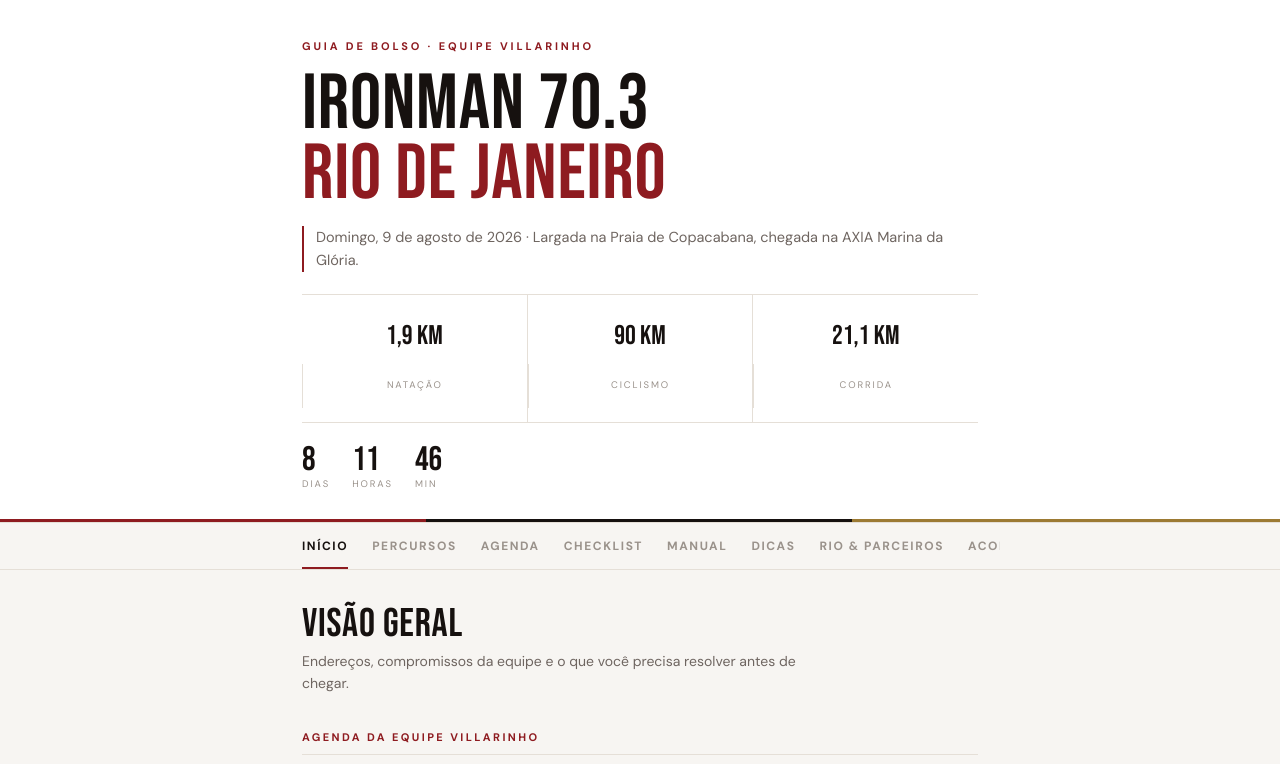
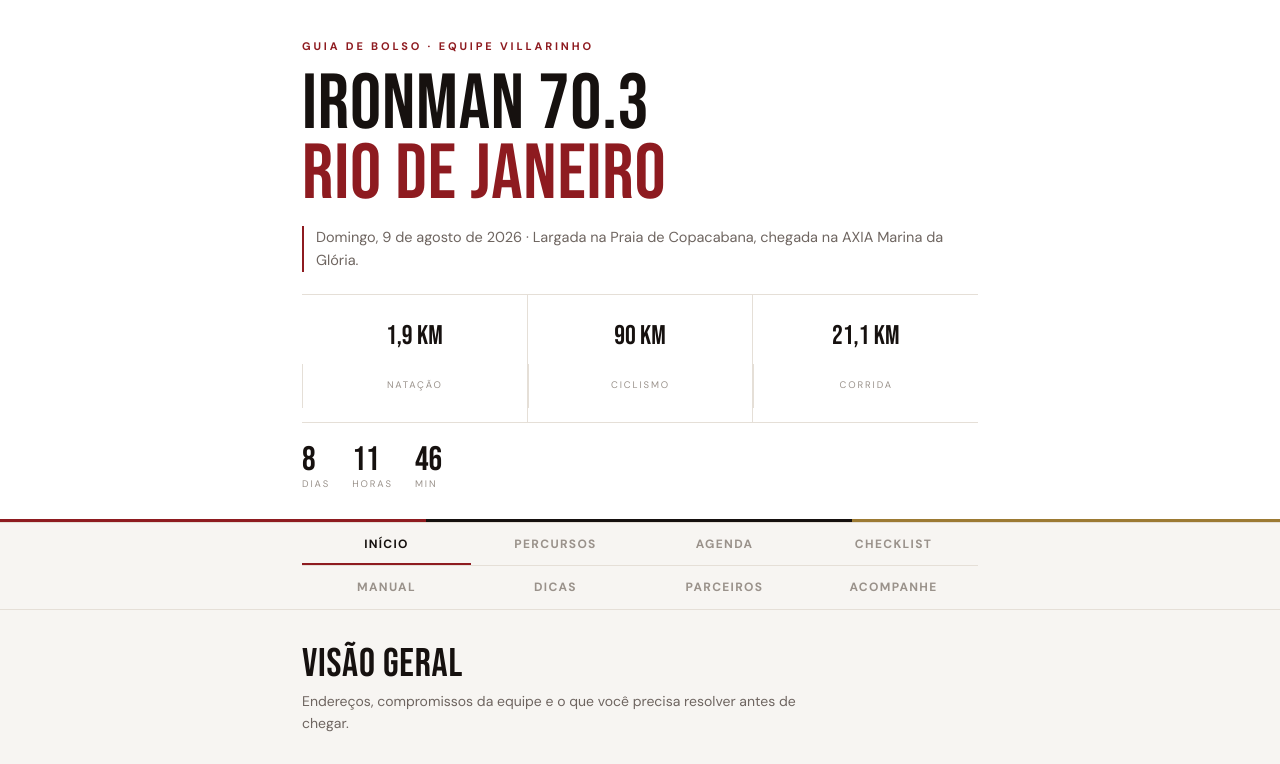
Before and after one commit to diogovil2016/Guia-de-bolso-equipe-villarinho, a plain HTML site: page index.html in a window 1280 px wide. Shown: the top 764 px of the page. Drawn offline with Linux system fonts and the light colour scheme.

Commit message:
Add files via upload

```diff
--- a/index.html
+++ b/index.html
@@ -78,14 +78,23 @@
   backdrop-filter:blur(12px);
   border-bottom:1px solid var(--linha);
 }
-.tabs{display:flex;gap:24px;overflow-x:auto;scrollbar-width:none;max-width:720px;margin:0 auto;padding:0 22px}
-.tabs::-webkit-scrollbar{display:none}
+.tabs{
+  display:grid;grid-template-columns:repeat(4,1fr);
+  max-width:720px;margin:0 auto;padding:0 14px;
+}
 .tab{
-  flex:0 0 auto;background:none;border:0;cursor:pointer;
-  font-family:"DM Sans",sans-serif;font-size:12px;font-weight:700;
-  letter-spacing:.13em;text-transform:uppercase;color:var(--tinta-3);
-  padding:15px 0 13px;border-bottom:2px solid transparent;
+  background:none;border:0;cursor:pointer;
+  font-family:"DM Sans",sans-serif;font-size:11px;font-weight:700;
+  letter-spacing:.07em;text-transform:uppercase;color:var(--tinta-3);
+  padding:13px 2px 11px;text-align:center;line-height:1.2;
+  border-bottom:2px solid transparent;
   transition:color .18s,border-color .18s;
+}
+.tab:nth-child(-n+4){border-top:0}
+.tab:nth-child(n+5){border-top:1px solid var(--linha)}
+@media(min-width:520px){
+  .tabs{padding:0 22px}
+  .tab{font-size:12px;letter-spacing:.11em;padding:14px 4px 12px}
 }
 .tab:hover{color:var(--tinta)}
 .tab.on{color:var(--tinta);border-bottom-color:var(--vinho)}
@@ -164,7 +173,7 @@
 .ev.eq .h{color:var(--dourado)}
 
 /* Checklist */
-.prog{position:sticky;top:47px;z-index:20;background:var(--papel);padding:14px 0 12px;display:flex;align-items:center;gap:14px;border-bottom:1px solid var(--linha);margin-bottom:6px}
+.prog{position:sticky;top:81px;z-index:20;background:var(--papel);padding:14px 0 12px;display:flex;align-items:center;gap:14px;border-bottom:1px solid var(--linha);margin-bottom:6px}
 .prog .bar{flex:1;height:3px;background:var(--linha-forte);overflow:hidden;border-radius:99px}
 .prog .fill{height:100%;width:0;background:var(--vinho);transition:width .3s}
 .prog .pct{font-family:"Bebas Neue",sans-serif;font-size:19px;min-width:42px;text-align:right}
@@ -260,8 +269,8 @@
     <button class="tab" data-t="checklist">Checklist</button>
     <button class="tab" data-t="manual">Manual</button>
     <button class="tab" data-t="dicas">Dicas</button>
-    <button class="tab" data-t="rio">Rio &amp; Parceiros</button>
-    <button class="tab" data-t="acompanhe">Acompanhe a prova</button>
+    <button class="tab" data-t="rio">Parceiros</button>
+    <button class="tab" data-t="acompanhe">Acompanhe</button>
   </div>
 </nav>
 
```
